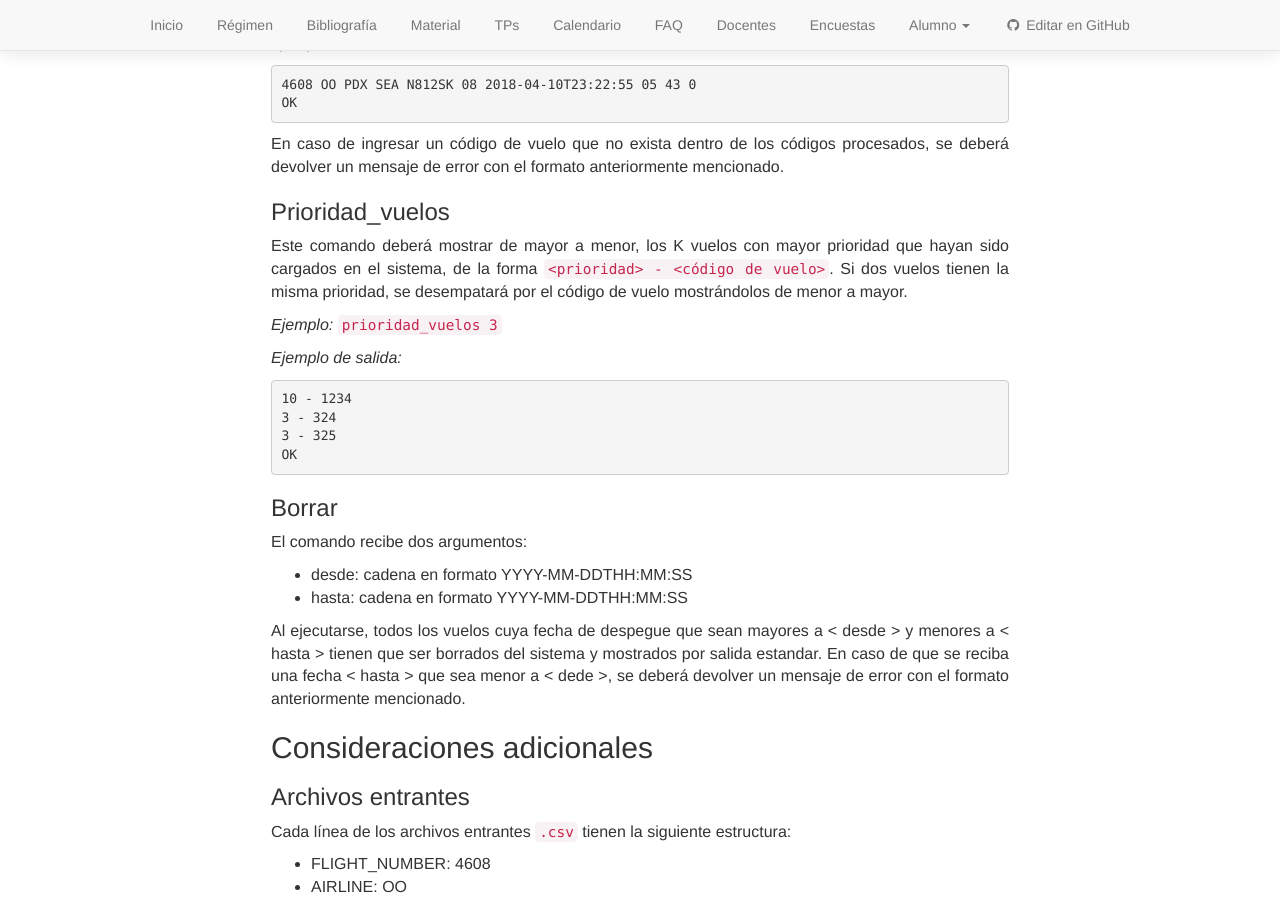
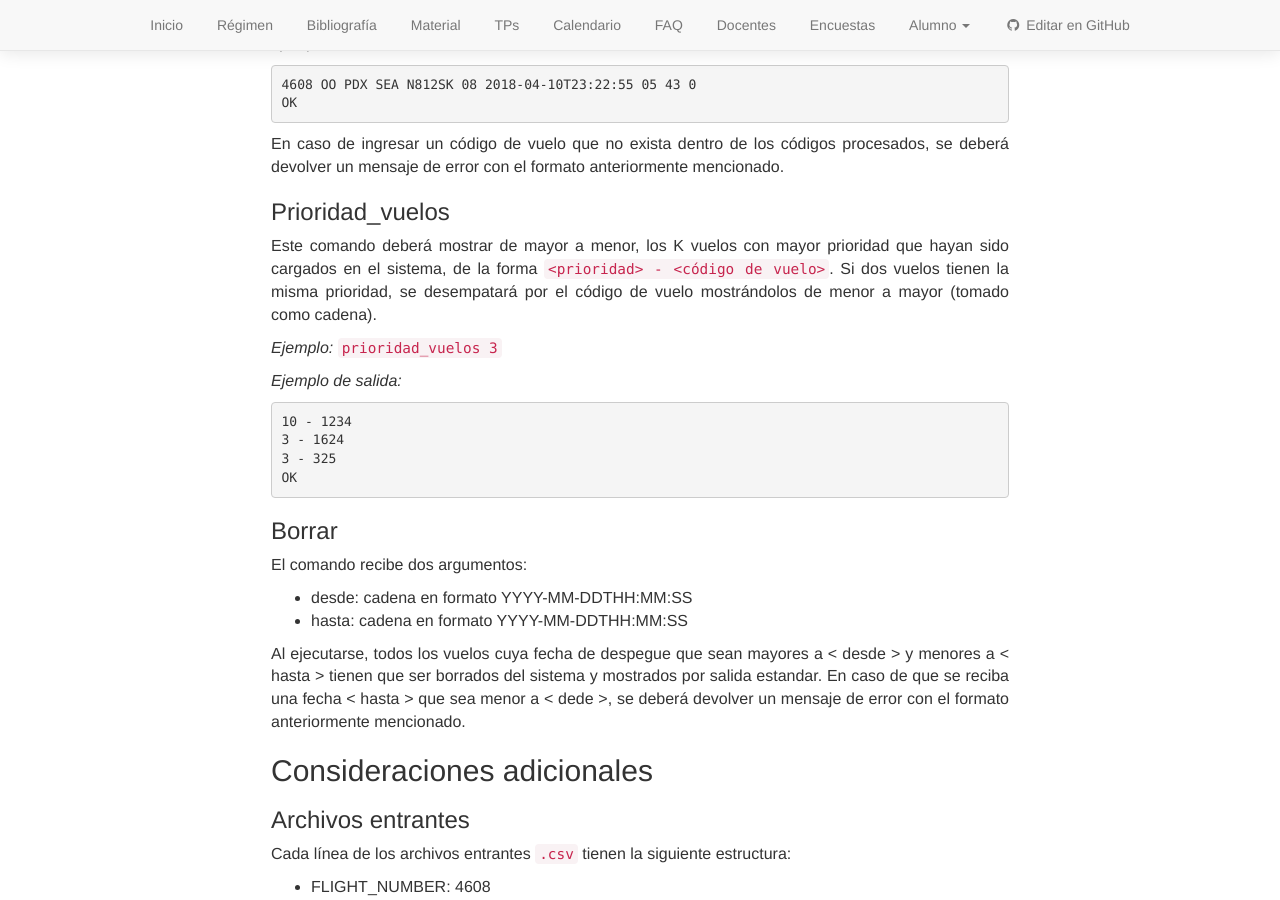
Before and after one commit to algoritmos-rw/algoritmos, a Jekyll site: the page built from static/tps/2018_2/tp2/index.md, in a window 1280 px wide and 900 px high, scrolled down 3378 px. Built offline with Jekyll 4.4.1, drawn with Linux system fonts in a browser that asks for light colours; nearby versions of some CDN libraries.

Commit message:
Mencionar y mostrar que prioridad_vuelos desempata por código como cadena.

````diff
--- a/static/tps/2018_2/tp2/index.md
+++ b/static/tps/2018_2/tp2/index.md
@@ -180,7 +180,7 @@ error con el formato anteriormente mencionado.
 ### Prioridad_vuelos
 Este comando deberá mostrar de mayor a menor, los K vuelos con mayor prioridad que hayan sido cargados en el sistema, de
 la forma `<prioridad> - <código de vuelo>`. Si dos vuelos tienen la misma prioridad, se desempatará por el código de
-vuelo mostrándolos de menor a mayor.
+vuelo mostrándolos de menor a mayor (tomado como cadena).
 
 *Ejemplo:* `prioridad_vuelos 3`
 
@@ -188,7 +188,7 @@ vuelo mostrándolos de menor a mayor.
 
 ```
 10 - 1234
-3 - 324
+3 - 1624
 3 - 325
 OK
 ```
````
